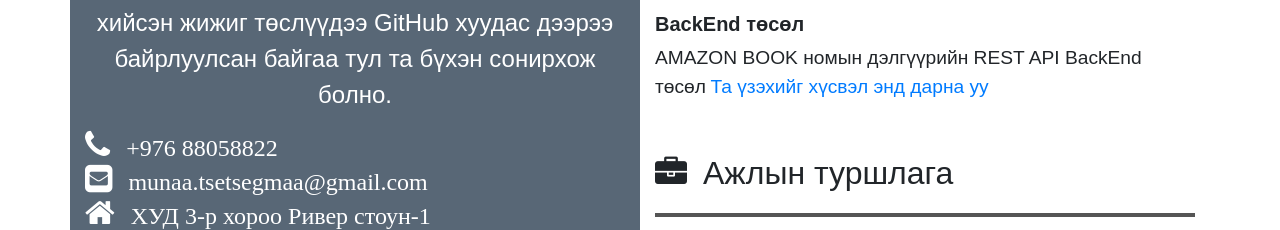
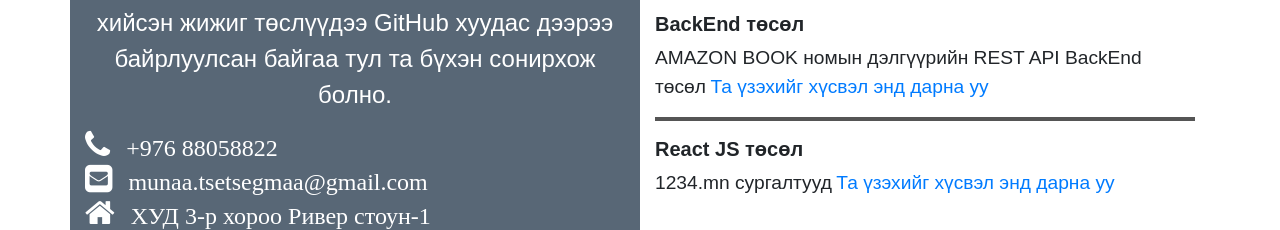
Before and after one commit to Munaa8805/mycv, a plain HTML site: page program.html in a window 1280 px wide. Shown: the part 573-803 px from the top of the page. Drawn offline with nearby package versions, Linux system fonts and the light colour scheme.

Commit message:
1234.mn nemeb

```diff
--- a/program.html
+++ b/program.html
@@ -352,6 +352,17 @@
                       >Та үзэхийг хүсвэл энд дарна уу</a
                     >
                   </div>
+                  <hr/>
+                  <h5><strong>React JS төсөл</strong></h5>
+                  <div class="jobdiv">
+                    <span class="webName">1234.mn сургалтууд</span>
+                    <a
+                      class="webName"
+                      href="https://reactjs1234.herokuapp.com/"
+                      target="_blank"
+                      >Та үзэхийг хүсвэл энд дарна уу</a
+                    >
+                  </div>
                 </div>
               </div>
             </div>
```
